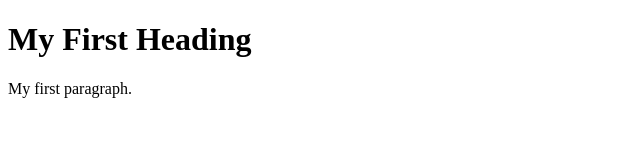
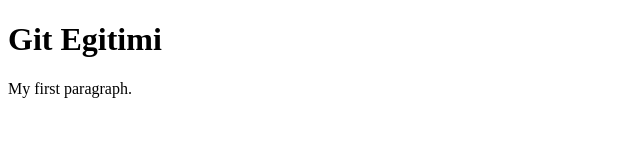
Before and after one commit to jafarov9/git-tutorial, a plain HTML site: page index.html in a window 1280 px wide. Shown: the whole page, without its empty margins (0-640 px from the left). Drawn offline with Linux system fonts and the light colour scheme.

Commit message:
index duzenlendi

```diff
--- a/index.html
+++ b/index.html
@@ -2,7 +2,7 @@
 <html>
 <body>
 
-<h1>My First Heading</h1>
+<h1>Git Egitimi</h1>
 
 <p>My first paragraph.</p>
 
```
